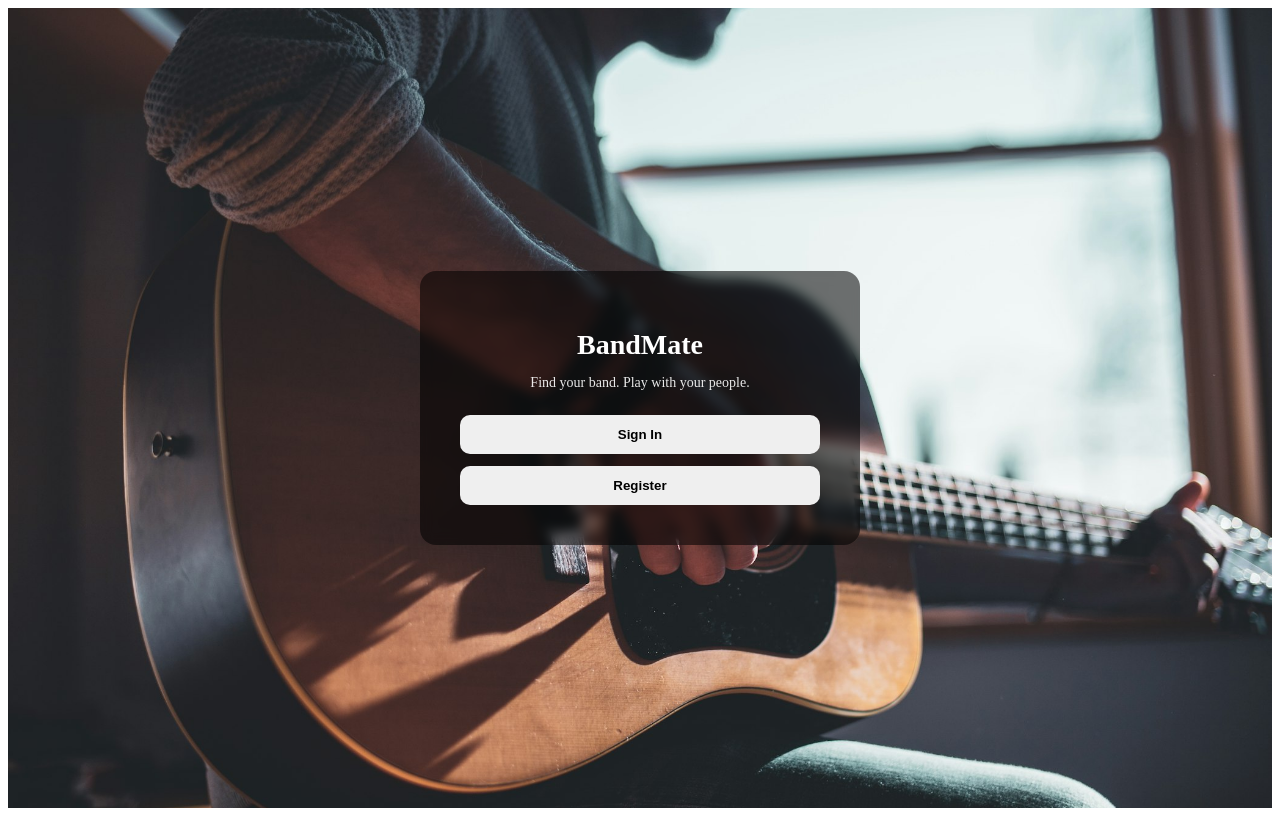
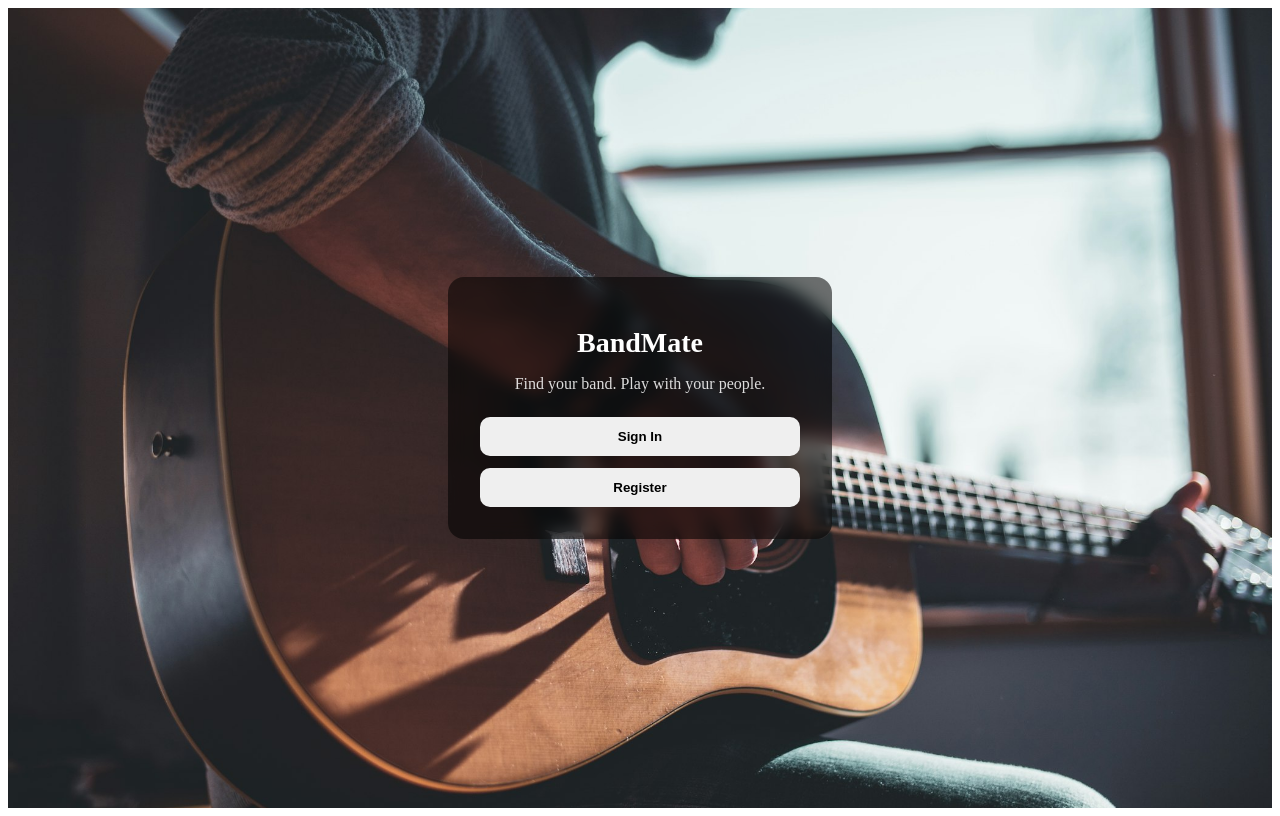
Before and after one commit to mejiasergio2002-max/BandMate, a Next.js app: page / in a window 1280 px wide. Built offline with nearby package versions, Linux system fonts and the light colour scheme.

Commit message:
Restore landing page with background and feed link

```diff
--- a/app/page.tsx
+++ b/app/page.tsx
@@ -1,80 +1,65 @@
-// LANDING PAGE FIX
+import Link from "next/link";
 
-export default function LandingPage() {
+export default function Page() {
   return (
     <div
       style={{
-        minHeight: '100vh',
+        minHeight: "100vh",
         backgroundImage: "url('/landing.jpg')",
-        backgroundSize: 'cover',
-        backgroundPosition: 'center',
-        display: 'flex',
-        alignItems: 'center',
-        justifyContent: 'center',
+        backgroundSize: "cover",
+        backgroundPosition: "center",
+        display: "flex",
+        alignItems: "center",
+        justifyContent: "center",
       }}
     >
-      {/* Overlay */}
       <div
         style={{
-          background: 'rgba(0,0,0,0.55)',
-          padding: '40px',
-          borderRadius: '16px',
-          width: '100%',
-          maxWidth: '360px',
-          textAlign: 'center',
-          color: 'white',
-          backdropFilter: 'blur(6px)',
+          background: "rgba(0,0,0,0.55)",
+          padding: "32px",
+          borderRadius: "16px",
+          width: "320px",
+          textAlign: "center",
+          color: "white",
+          backdropFilter: "blur(8px)",
         }}
       >
-        <h1
-          style={{
-            fontSize: '28px',
-            marginBottom: '8px',
-            fontFamily: 'serif',
-          }}
-        >
-          BandMate
-        </h1>
-
-        <p
-          style={{
-            fontSize: '14px',
-            opacity: 0.9,
-            marginBottom: '24px',
-          }}
-        >
+        <h1 style={{ fontSize: "28px", marginBottom: "8px" }}>BandMate</h1>
+        <p style={{ opacity: 0.85, marginBottom: "24px" }}>
           Find your band. Play with your people.
         </p>
 
+        <Link href="/feed">
           <button
             style={{
-            width: '100%',
-            padding: '12px',
-            borderRadius: '10px',
-            border: 'none',
-            marginBottom: '12px',
+              width: "100%",
+              padding: "12px",
+              marginBottom: "12px",
+              borderRadius: "10px",
+              border: "none",
               fontWeight: 600,
-            cursor: 'pointer',
+              cursor: "pointer",
             }}
-          onClick={() => (window.location.href = '/feed')}
           >
             Sign In
           </button>
+        </Link>
 
+        <Link href="/feed">
           <button
             style={{
-            width: '100%',
-            padding: '12px',
-            borderRadius: '10px',
-            border: 'none',
+              width: "100%",
+              padding: "12px",
+              borderRadius: "10px",
+              border: "none",
               fontWeight: 600,
-            cursor: 'pointer',
+              cursor: "pointer",
             }}
-          onClick={() => (window.location.href = '/feed')}
           >
             Register
           </button>
+        </Link>
       </div>
     </div>
-  )
+  );
 }
```
Lines whose indentation alone changed are shown as unchanged.
